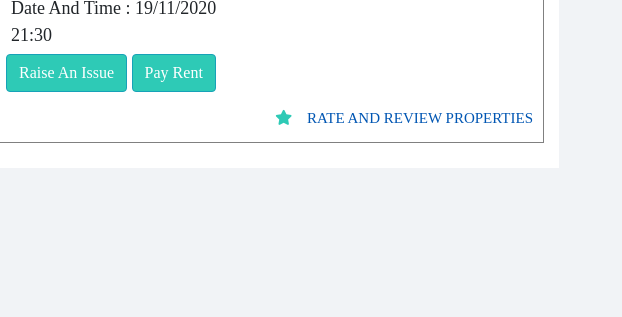
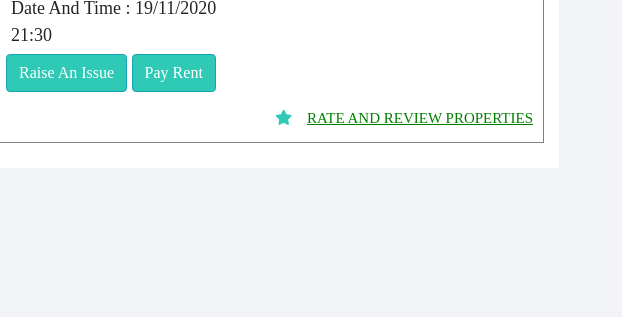
Before and after one commit to praths2020/Sheltown-1, a website: page index.html in a window 1280 px wide. In both pictures the pointer is over the link "RATE AND REVIEW PROPERTIES". Shown: the part 311-628 px from the top of the page, 658-1280 px from the left. Drawn offline with nearby package versions, Linux system fonts and the light colour scheme.

Commit message:
some changes

```diff
--- a/css/stylemyAccount.css
+++ b/css/stylemyAccount.css
@@ -319,6 +319,10 @@ ul.breadcrumb li a:hover {
   background-color: white !important;
   color: black !important;
 }
+.lower a:hover {
+  color: green;
+  text-decoration: underline;
+}
 /*--------------------------------verify yourself section-----------------------------*/
 .verification {
   margin: 10px 0px;
```
